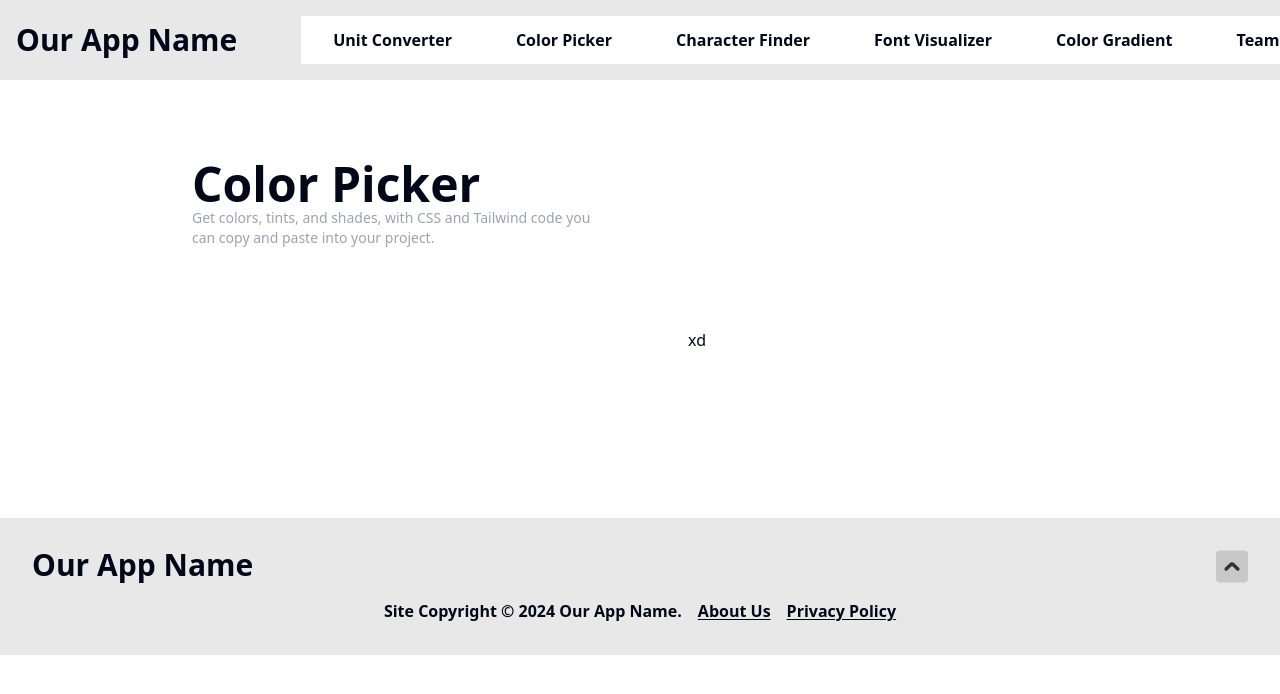
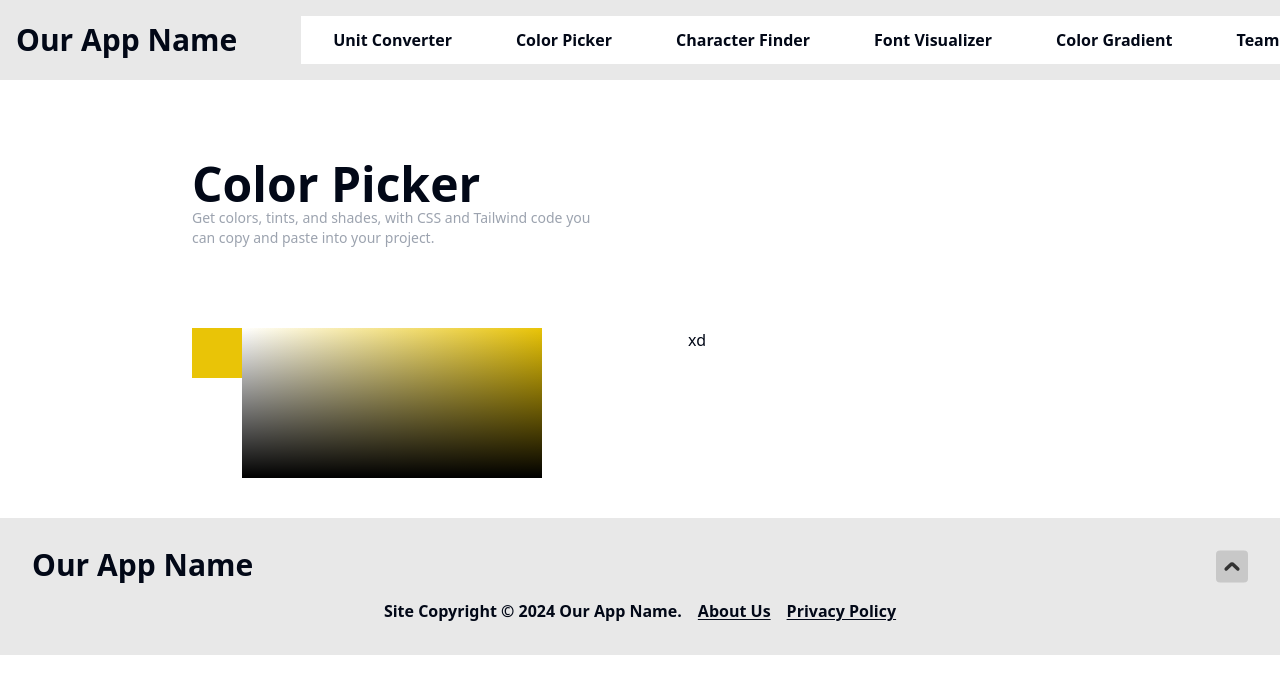
Before and after one commit to chingu-voyages/devex.tools, a React (Vite) app in the folder fetools-app/: page /color-picker in a window 1280 px wide. Shown: the top 694 px of the page. Built offline with nearby package versions, Linux system fonts and the light colour scheme.

Commit message:
Small progress on canvas

```diff
--- a/fetools-app/src/components/ColorPicker/ColorPickerTool.jsx
+++ b/fetools-app/src/components/ColorPicker/ColorPickerTool.jsx
@@ -1,21 +1,21 @@
 import { useRef } from "react";
 import CustomPicker from './CustomPicker';
 
-export default function ColorPickerTool({ color, setColor }) {
+export default function ColorPickerTool({ colorData, setColorData }) {
   const parentRef = useRef();
 
-  const handleChange = (color) => {
-    console.log(color)
-    setColor(color);
+  const handleColorChange = (newColorData) => {
+    console.log(newColorData)
+    setColorData(newColorData)
   };
 
   return (
     <>
       <section ref={parentRef} id="color-picker-container" className="flex flex-1">
+        <div style={{backgroundColor: colorData.color, width: '50px', height: '50px'}}></div>
         <CustomPicker
-        updateSize={updateSize}
-        color={color}
-        handleChange={handleChange}/>
+        colorData={colorData}
+        handleColorChange={handleColorChange}/>
       </section>
     </>
   );
--- a/fetools-app/src/components/ColorPicker/CustomPicker.jsx
+++ b/fetools-app/src/components/ColorPicker/CustomPicker.jsx
@@ -1,44 +1,66 @@
-import { useEffect } from "react"
+import { useEffect, useRef } from "react"
 
 import tinycolor from "tinycolor2";
 
-
 export default function CustomPicker({
-  color,
-  handleChange
+  colorData,
+  handleColorChange
 }){
 
+  const canvasRef = useRef()
+
   useEffect(()=>{
-   // renderPicker()
-   // updateStyle()
-
+    createGradient()
   },[])
 
   return(
     <>
-      <canvas id="color-picker"></canvas>
+    <div>
+      <canvas ref={canvasRef} id="color-picker" className="relative" onClick={handleClick}>
+      </canvas>
+    </div>
     </>
   )
 
     function createGradient(){
-      const colorCanvas = document.getElementById('color_canvas');
-      const ColorCtx = colorCanvas .getContext('2d');  // This create a 2D context for the canvas
+      const ColorCtx = canvasRef.current.getContext('2d');  // This create a 2D context for the canvas
 
-      const color = 'rgba(0,0,255,1)';
-      let gradientH = ColorCtx .createLinearGradient(0, 0, ColorCtx .canvas.width, 0);
+      const color = colorData.color;
+      //Make HueGradient
+      const gradientH = ColorCtx.createLinearGradient(0, 0, ColorCtx.canvas.width, 0);
       gradientH.addColorStop(0, '#fff');
       gradientH.addColorStop(1, color);
-      ColorCtx .fillStyle = gradientH;
-      ColorCtx .fillRect(0, 0, ColorCtx .canvas.width, ColorCtx .canvas.height);
-
+      ColorCtx.fillStyle = gradientH;
+      ColorCtx.fillRect(0, 0, ColorCtx.canvas.width, ColorCtx.canvas.height);
 
       // Create a Vertical Gradient(white to black)
-      let gradientV = ColorCtx .createLinearGradient(0, 0, 0, 300);
+      const gradientV = ColorCtx.createLinearGradient(0, 0, 0, ColorCtx.canvas.height);
       gradientV.addColorStop(0, 'rgba(0,0,0,0)');
       gradientV.addColorStop(1, '#000');
       ColorCtx .fillStyle = gradientV;
-      ColorCtx .fillRect(0, 0, ColorCtx .canvas.width,
+      ColorCtx .fillRect(0, 0, ColorCtx.canvas.width,
       ColorCtx .canvas.height);
+
     }
 
+    function createMarker(){
+
+    }
+
+    function handleClick(e){
+
+      const ColorCtx = canvasRef.current.getContext('2d')
+
+      const x = e.clientX;  // Get X coordinate
+      const y = e.clientY;  // Get Y coordinate
+      const pixel = ColorCtx.getImageData(x,y,1,1)['data'];   // Read pixel Color
+      const rgb = `rgb(${pixel[0]},${pixel[1]},${pixel[2]})`;
+
+      console.log(ColorCtx)
+      console.log(e.clientX, e.clientY)
+      console.log(pixel)
+
+      colorData.color = rgb
+      handleColorChange({...colorData})
+    }
 }
--- a/fetools-app/src/components/TabSwitcher.jsx
+++ b/fetools-app/src/components/TabSwitcher.jsx
@@ -1,4 +1,4 @@
-import { useEffect, useState } from "react"
+import { useState } from "react"
 import {
     Accordion,
     AccordionContent,
--- a/fetools-app/src/pages/ColorPicker.jsx
+++ b/fetools-app/src/pages/ColorPicker.jsx
@@ -6,11 +6,11 @@ import ToolHeaderSection from "../components/ToolsLayout/ToolHeaderSection"
 import ToolHeading from "../components/ToolsLayout/ToolHeading"
 import ColorPickerTool from "../components/ColorPicker/ColorPickerTool"
 import ColorPickerInterface from "../components/ColorPicker/ColorPickerInterface"
+import { getRandomColor } from "../components/ColorGradientComponents/ColorGradientUtils"
 
-function ColorPicker() {
-
-    const [color, setColor] = useState({
-      background: '#000'
+export default function ColorPicker() {
+    const [colorData, setColorData] = useState({
+      color: getRandomColor().colorStr
     })
 
     return (
@@ -28,8 +28,8 @@ function ColorPicker() {
         max-lg:flex-col max-lg:items-center max-lg:gap-y-4 max-lg:mx-6
         lg:mx-48 lg:mt-20 lg:gap-x-24">
           <ColorPickerTool
-          color={color}
-          setColor={setColor}
+          colorData={colorData}
+          setColorData={setColorData}
           />
           <ColorPickerInterface/>
         </div>
@@ -39,5 +39,3 @@ function ColorPicker() {
 
     )
 }
-
-export default ColorPicker
```
